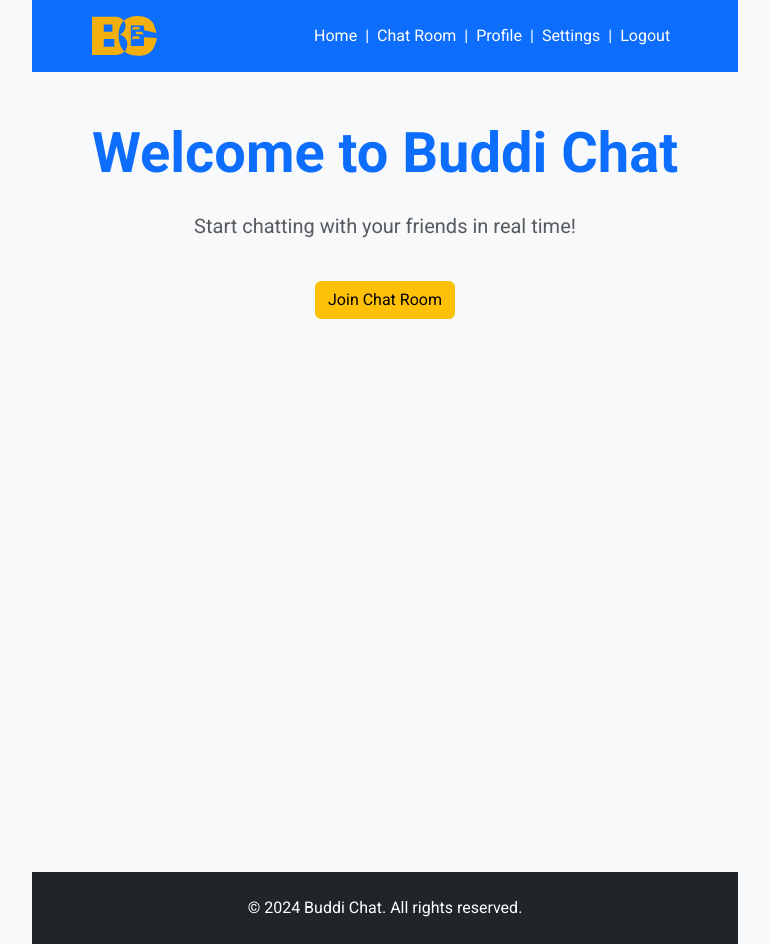
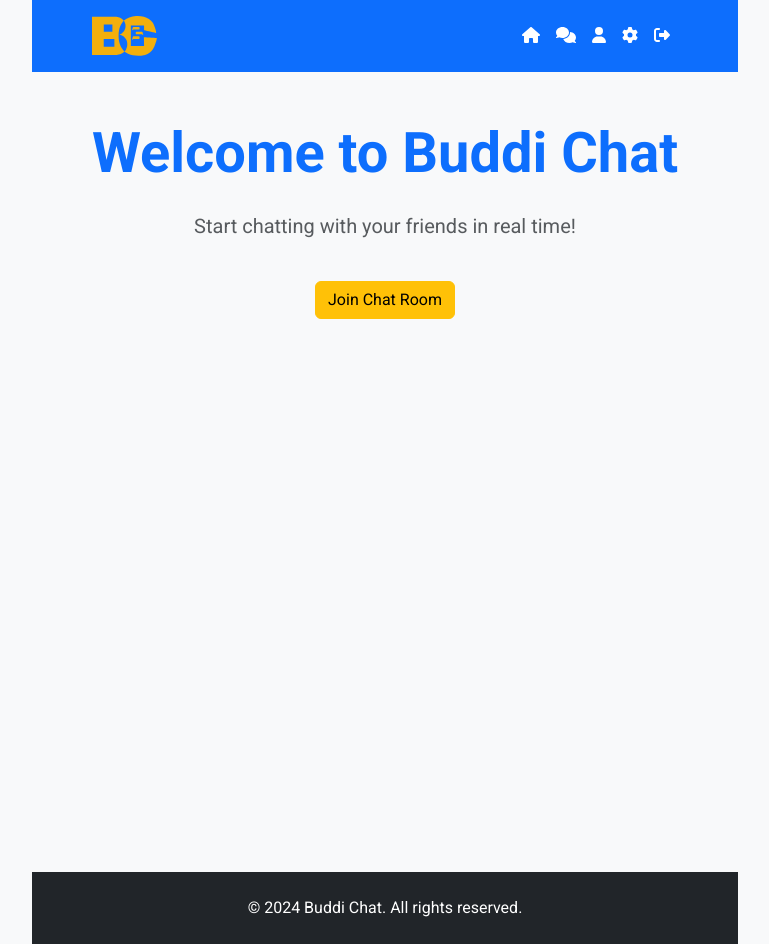
Before and after one commit to Chipatenii/buddi_chat, a React (Vite) app in the folder buddi chat/: page / in a window 1280 px wide. Shown: the whole page, without its empty margins (255-1024 px from the left). Built offline with nearby package versions, Linux system fonts and the light colour scheme; no server answers; a small style sheet from the web is missing.

Commit message:
added incons for nav links, now to fix user data base

```diff
--- a/buddi chat/index.html
+++ b/buddi chat/index.html
@@ -5,13 +5,25 @@
   <meta name="viewport" content="width=device-width, initial-scale=1.0">
   <title>Buddi Chat</title>
   <link rel="icon" href="/src/favicon.ico" type="image/x-icon">
-  <link href="https://cdn.jsdelivr.net/npm/bootstrap@5.3.3/dist/css/bootstrap.min.css" rel="stylesheet" integrity="sha384-QWTKZyjpPEjISv5WaRU9OFeRpok6YctnYmDr5pNlyT2bRjXh0JMhjY6hW+ALEwIH" crossorigin="anonymous">
+  <link
+    href="https://cdn.jsdelivr.net/npm/bootstrap@5.3.3/dist/css/bootstrap.min.css"
+    rel="stylesheet"
+    integrity="sha384-QWTKZyjpPEjISv5WaRU9OFeRpok6YctnYmDr5pNlyT2bRjXh0JMhjY6hW+ALEwIH"
+    crossorigin="anonymous">
+  <!-- Font Awesome CDN -->
+  <link
+    href="https://cdnjs.cloudflare.com/ajax/libs/font-awesome/6.5.1/css/all.min.css"
+    rel="stylesheet"
+    integrity="sha512-a49F6e9GF5gxEFm3L1G3nU0OThZ1Oq2puB8NRqZJnvZFu2Zbd/D3/cvB2OTiGrglTzBYqqQU6E8vJfA1FVxNIQ=="
+    crossorigin="anonymous"
+    referrerpolicy="no-referrer">
 </head>
 <body class="bg-light text-dark">
   <div id="root" class="min-vh-100 d-flex flex-column"></div>
   <script type="module" src="/src/main.jsx"></script>
-  <script src="https://cdn.jsdelivr.net/npm/@popperjs/core@2.11.6/dist/umd/popper.min.js"
-            integrity="sha384-oBqDVmMz9ATKxIep9tiCxS/Z9fNfEXiDAYTujMAeBAsjFuCZSmKbSSUnQlmh/jp3"
-            crossorigin="anonymous"></script>
+  <script
+    src="https://cdn.jsdelivr.net/npm/@popperjs/core@2.11.6/dist/umd/popper.min.js"
+    integrity="sha384-oBqDVmMz9ATKxIep9tiCxS/Z9fNfEXiDAYTujMAeBAsjFuCZSmKbSSUnQlmh/jp3"
+    crossorigin="anonymous"></script>
 </body>
 </html>
--- a/buddi chat/package.json
+++ b/buddi chat/package.json
@@ -11,6 +11,9 @@
     "preview": "vite preview"
   },
   "dependencies": {
+    "@fortawesome/fontawesome-svg-core": "^6.7.2",
+    "@fortawesome/free-solid-svg-icons": "^6.7.2",
+    "@fortawesome/react-fontawesome": "^0.2.2",
     "autoprefixer": "^10.4.20",
     "axios": "^1.7.9",
     "bootstrap": "^5.3.3",
--- a/buddi chat/src/components/Header.jsx
+++ b/buddi chat/src/components/Header.jsx
@@ -1,4 +1,7 @@
 import { Link, useNavigate } from 'react-router-dom';
+// Import Font Awesome icons
+import { FontAwesomeIcon } from '@fortawesome/react-fontawesome';
+import { faHome, faComments, faUser, faCog, faSignOutAlt } from '@fortawesome/free-solid-svg-icons';
 
 const Header = () => {
   const navigate = useNavigate();
@@ -22,34 +25,30 @@ const Header = () => {
           <ul className="navbar-nav ms-auto d-flex flex-row align-items-center">
             <li className="nav-item">
               <Link to="/" className="nav-link text-white mx-2">
-                Home
+                <FontAwesomeIcon icon={faHome} title="Home" />
               </Link>
             </li>
-            <span className="text-white">|</span>
             <li className="nav-item">
               <Link to="/chat-room" className="nav-link text-white mx-2">
-                Chat Room
+                <FontAwesomeIcon icon={faComments} title="Chat Room" />
               </Link>
             </li>
-            <span className="text-white">|</span>
             <li className="nav-item">
               <Link to="/profile" className="nav-link text-white mx-2">
-                Profile
+                <FontAwesomeIcon icon={faUser} title="Profile" />
               </Link>
             </li>
-            <span className="text-white">|</span>
             <li className="nav-item">
               <Link to="/settings" className="nav-link text-white mx-2">
-                Settings
+                <FontAwesomeIcon icon={faCog} title="Settings" />
               </Link>
             </li>
-            <span className="text-white">|</span>
             <li className="nav-item">
               <button
                 onClick={handleLogout}
                 className="btn btn-link nav-link text-white mx-2"
               >
-                Logout
+                <FontAwesomeIcon icon={faSignOutAlt} title="Logout" />
               </button>
             </li>
           </ul>
```
Also changed, not shown: 1 other file (tests, documents, lock files or other folders).
